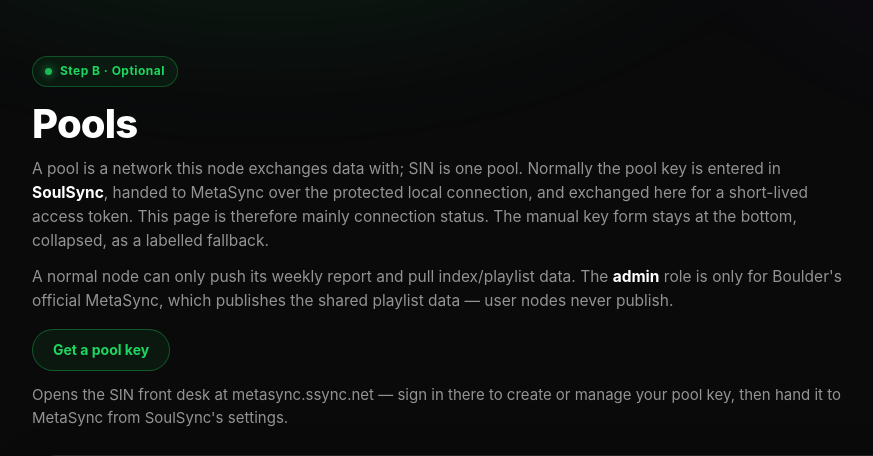
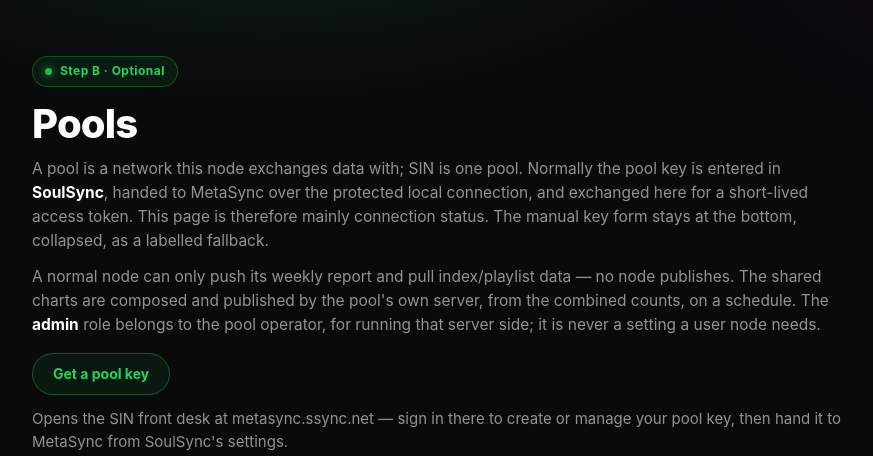
Before and after one commit to Nezreka/MetaSync, a Flask app: template node/metasync_node/templates/pools.html in a window 1280 px wide. Shown: the top 456 px of the page, without its empty margins (66-939 px from the left). Run offline with Flask 3, Linux system fonts and the light colour scheme; the template is opened without the code that fills it: most values are stand-ins (such as "Sample title", 1, 10 or a date in 2020); parts of the project's set-up code (start-up, migrations or seed data) failed here and were passed over.

Commit message:
node: pools page — publishing is server-side now, no official node

```diff
--- a/node/metasync_node/templates/pools.html
+++ b/node/metasync_node/templates/pools.html
@@ -5,7 +5,7 @@
   <p class="eyebrow-chip">Step B · Optional</p>
   <h1>Pools</h1>
   <p class="page-sub">A pool is a network this node exchanges data with; SIN is one pool. Normally the pool key is entered in <strong>SoulSync</strong>, handed to MetaSync over the protected local connection, and exchanged here for a short-lived access token. This page is therefore mainly connection status. The manual key form stays at the bottom, collapsed, as a labelled fallback.</p>
-  <p class="page-sub">A normal node can only push its weekly report and pull index/playlist data. The <strong>admin</strong> role is only for Boulder's official MetaSync, which publishes the shared playlist data — user nodes never publish.</p>
+  <p class="page-sub">A normal node can only push its weekly report and pull index/playlist data — no node publishes. The shared charts are composed and published by the pool's own server, from the combined counts, on a schedule. The <strong>admin</strong> role belongs to the pool operator, for running that server side; it is never a setting a user node needs.</p>
   <div class="row">
     <a class="btn-link" href="https://metasync.ssync.net" target="_blank" rel="noopener">Get a pool key</a>
     <span class="muted">Opens the SIN front desk at metasync.ssync.net — sign in there to create or manage your pool key, then hand it to MetaSync from SoulSync's settings.</span>
@@ -59,7 +59,7 @@
         <label>Role
           <select name="role">
             <option value="node" {% if p.role != "admin" %}selected{% endif %}>node — push report, pull data (normal)</option>
-            <option value="admin" {% if p.role == "admin" %}selected{% endif %}>admin — official MetaSync only (publishes playlist data)</option>
+            <option value="admin" {% if p.role == "admin" %}selected{% endif %}>admin — pool operator only (server-side)</option>
           </select>
         </label>
         <button type="submit">Save fallback key &amp; exchange</button>
@@ -80,7 +80,7 @@
     <label>Role
       <select name="role">
         <option value="node" selected>node — push report, pull data (normal)</option>
-        <option value="admin">admin — official MetaSync only (publishes playlist data)</option>
+        <option value="admin">admin — pool operator only (server-side)</option>
       </select>
     </label>
     <button class="primary" type="submit">Add pool manually</button>
```
